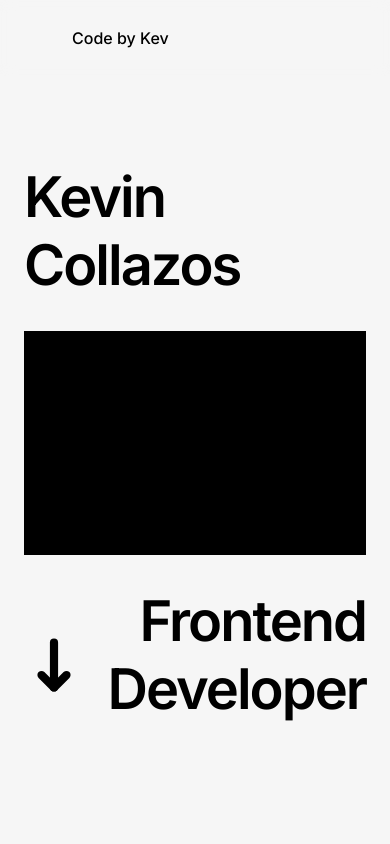
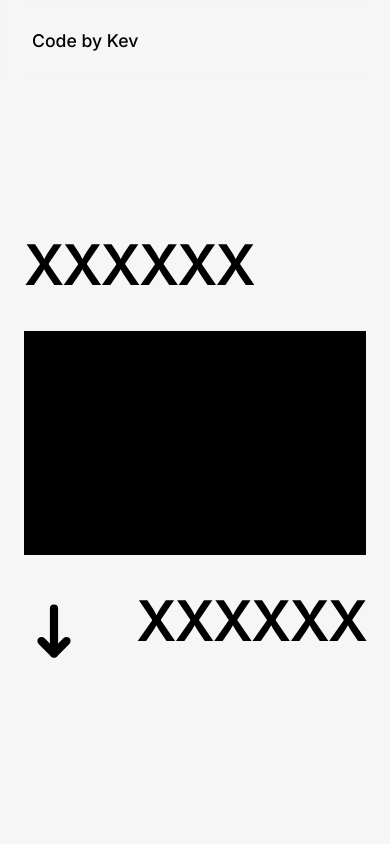
Before and after one commit to xKeCo/portfolio, a Next.js app: page / in a window 390 px wide. Shown: the top 844 px of the page. Built offline with nearby package versions, Linux system fonts and the light colour scheme.

Commit message:
navbar changes

```diff
--- a/components/Footer/styles/Footer.module.css
+++ b/components/Footer/styles/Footer.module.css
@@ -160,8 +160,12 @@
     padding: 0 2rem;
   }
 
+  .extraInfo__container {
+    padding: 2rem;
+  }
+
   .extraInfo {
-    padding: 2rem;
+    padding: 2rem 0;
   }
 }
 
--- a/components/Nav/Nav.tsx
+++ b/components/Nav/Nav.tsx
@@ -15,32 +15,7 @@ function Nav() {
   return (
     <header className={s.header}>
       <div className={s.navcontainer}>
-        {/* <Link href="/" passHref>
-          <div className={s.navcontainer__logo}>
-            <Image src={logo} width={35} height={45} alt="Logo" />
-          </div>
-        </Link> */}
-        <div className={s.navcontainer__social}>
-          {/* <Link href="https://twitter.com/kcollazos_">
-            <a className={s.navcontainer__social__links} target="_blank">
-              <Image src={twitter} width={30} height={30} alt="Twitter" />
-            </a>
-          </Link>
-          <Link href="https://github.com/xKeCo">
-            <a className={s.navcontainer__social__links} target="_blank">
-              <Image src={github} width={30} height={30} alt="Github" />
-            </a>
-          </Link>
-          <Link href="https://instagram.com/kcollazos_">
-            <a className={s.navcontainer__social__links} target="_blank">
-              <Image src={instagram} width={30} height={30} alt="Instagram" />
-            </a>
-          </Link>
-          <Link href="https://www.linkedin.com/in/kevcollazos/">
-            <a className={s.navcontainer__social__links} target="_blank">
-              <Image src={linkedin} width={30} height={30} alt="Instagram" />
-            </a>
-          </Link> */}
+        <div className={s.navcontainer__code}>
           <Link href="/">
             <p>Code by Kev</p>
           </Link>
--- a/components/Nav/styles/Nav.module.css
+++ b/components/Nav/styles/Nav.module.css
@@ -22,22 +22,22 @@
   cursor: pointer;
 }
 
-.navcontainer__social p {
+.navcontainer__code p {
   font-weight: 500;
-  font-size: 1rem;
+  font-size: 1.1rem;
   cursor: pointer;
 }
 
-.navcontainer__social__links {
+.navcontainer__code__links {
   margin-right: 10px;
   border-bottom: 1px solid transparent;
   -webkit-transition: all 0.3s ease;
   transition: all 0.3s ease;
 }
-.navcontainer__social__links:last-child {
+.navcontainer__code__links:last-child {
   margin-right: 0;
 }
-.navcontainer__social__links:hover {
+.navcontainer__code__links:hover {
   border-bottom: 1px solid #000;
 }
 
@@ -84,6 +84,14 @@
   transform-origin: bottom left;
 }
 
+@media screen and (max-width: 991px) {
+  .navcontainer {
+    padding: 12px 2rem;
+  }
+  .navcontainer__logo {
+    width: initial;
+  }
+}
 @media screen and (max-width: 600px) {
   .navcontainer__projects__link {
     display: none;
--- a/pages/index.tsx
+++ b/pages/index.tsx
@@ -22,7 +22,7 @@ const Home: NextPage = () => {
           <section className={s.hero}>
             <div className={s.hero__intro}>
               <Link href="/about" passHref>
-                <h1 className={s.hero__intro__h1}>Kevin Collazos</h1>
+                <h1 className={s.hero__intro__h1}>XXXXXX</h1>
               </Link>
             </div>
             <div className={s.hero__intro__image}>
@@ -32,7 +32,7 @@ const Home: NextPage = () => {
               <div className={s.hero__intro__dev__imageContainer}>
                 <img src="/arrow.svg" alt="arrow" width="100%" />
               </div>
-              <h1 className={s.hero__intro__dev__h1}>Frontend Developer</h1>
+              <h1 className={s.hero__intro__dev__h1}>XXXXXX</h1>
             </div>
           </section>
           <div id="projects" />
```
Also changed, not shown: public/Menu.svg (added).
